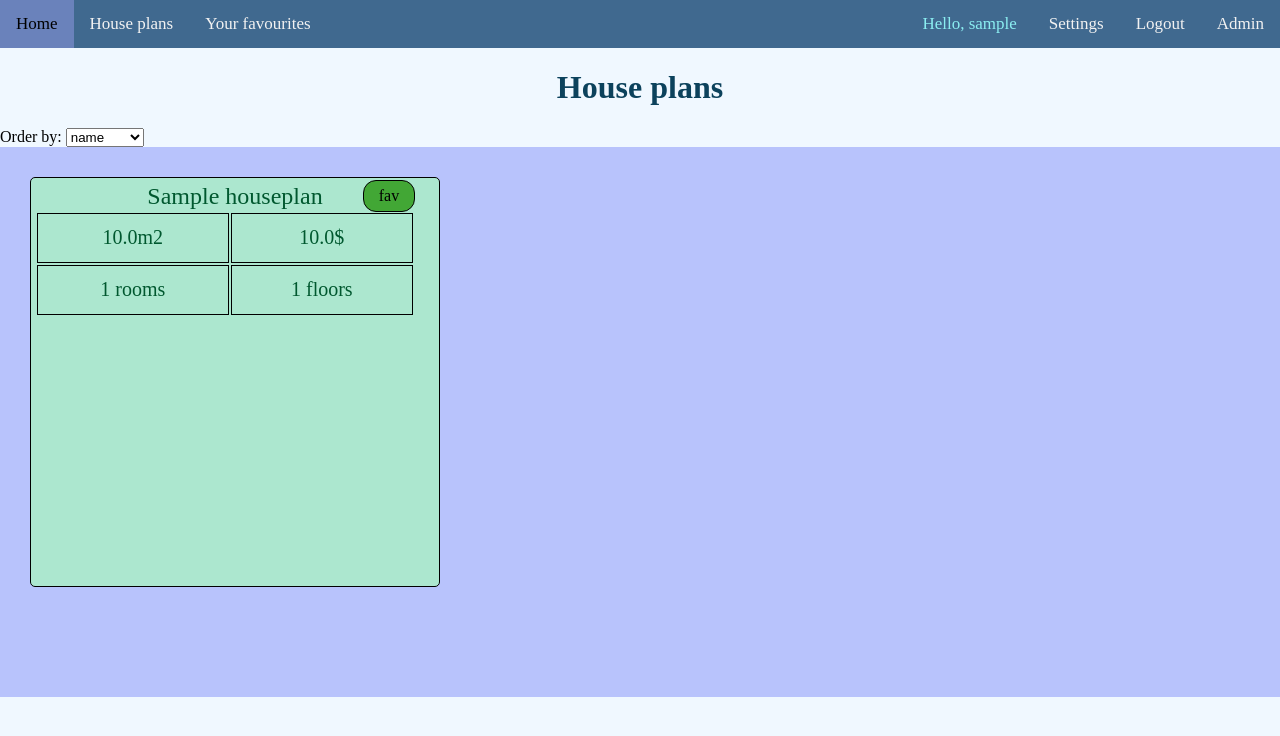
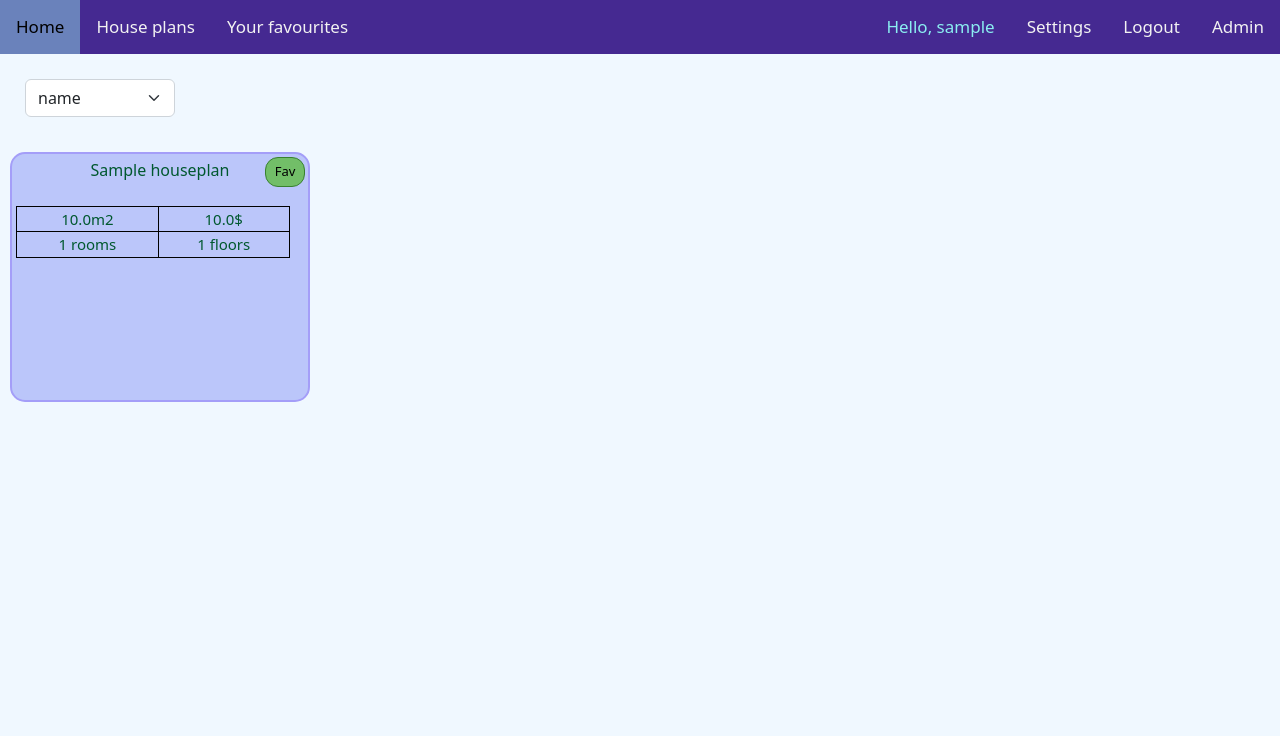
Before and after one commit to Salonce/constructionWebsite, a Django app: page /housePlanBrowser/ in a window 1280 px wide. Shown: the top 736 px of the page. Run offline with Django 4.2, Linux system fonts and the light colour scheme; a user stored in the database is signed in; tables that the repository leaves empty hold one stand-in row (values such as "Sample post").

Commit message:
better looks

```diff
--- a/construction/models.py
+++ b/construction/models.py
@@ -38,7 +38,7 @@ class UserSettings(models.Model):
   address_one = models.CharField(max_length=255)
   address_two = models.CharField(max_length=255)
   contact_person_name = models.CharField(max_length=255)
-  telephone_number = PhoneNumberField(null=True, blank=True, unique=True)
+  telephone_number = PhoneNumberField(null=True, blank=True, unique=False)
   user = models.OneToOneField(User, on_delete=models.CASCADE)
 
 
--- a/construction/templates/base.html
+++ b/construction/templates/base.html
@@ -2,9 +2,13 @@
 {% load static %}
 <html lang="en">
 <head>
+    <meta charset="utf-8">
+    <meta name="viewport" content="width=device-width, initial-scale=1">
+
+
     <script src="https://ajax.googleapis.com/ajax/libs/jquery/3.6.0/jquery.min.js"></script>
-    <meta charset="UTF-8">
     <title>{% block title %}based{% endblock %}</title>
+    <link href="https://cdn.jsdelivr.net/npm/bootstrap@5.2.0/dist/css/bootstrap.min.css" rel="stylesheet" integrity="sha384-gH2yIJqKdNHPEq0n4Mqa/HGKIhSkIHeL5AyhkYV8i59U5AR6csBvApHHNl/vI1Bx" crossorigin="anonymous">
     <link rel="stylesheet" type="text/css" href="{% static 'css/default.css' %}">
     <link rel="stylesheet" type="text/css" href="{% static 'css/housePlanPage.css' %}">
     <link rel="stylesheet" type="text/css" href="{% static 'css/housePlansBrowser.css' %}">
@@ -38,5 +42,6 @@
 
 {% endblock %}
 <script src="{% static '/js/scripts.js' %}" type="text/javascript"></script>
+
 </body>
 </html>
--- a/construction/templates/housePlan.html
+++ b/construction/templates/housePlan.html
@@ -5,7 +5,7 @@
 {% block body %}
 
 <div id="flexWindow">
-<img src="{{housePlan.picture.url}}" alt="house">
+<br><br><img id="house-photo" src="{{housePlan.picture.url}}" alt="house">
 <h1>{{ housePlan.name }}</h1>
 
 <table id="houseTable">
--- a/construction/templates/housePlanBrowser.html
+++ b/construction/templates/housePlanBrowser.html
@@ -4,18 +4,17 @@
 
 
 <div id="flexWindow">
-<h1>House plans</h1>
 </div>
 
 {% include "sorter.html" %}
 
 <div id="housePlansArray">
     {% for house in house_plans %}
-    <div class="oneHouseBlock">
-       <a href="{{house.id}}" class="housePlansBlock">
+    <div class="oneHouseBlockWrapper">
+       <a href="{{house.id}}" class="oneHouseBlock">
             <!--<img src="/images/default.jpg" class="image-in-browser"></img> -->
-            <div id="houseName" >{{ house.name }}</div>
-            <table class="plan-browser-info-table">
+            <div id="houseName" >{{ house.name }}</div><br>
+            <table class="house-info">
                 <tr>
                     <td>{{ house.total_area }}m2</td>
                     <td>{{ house.price }}$</td>
@@ -27,9 +26,9 @@
             </table>
         </a>
             {% if house.id in favourites %}
-            <a class="fav fav-activated" id="{{house.id}}">fav</a>
+            <a class="fav fav-activated" id="{{house.id}}">Fav</a>
             {% else %}
-            <a class="fav" id="{{house.id}}">fav</a>
+            <a class="fav" id="{{house.id}}">Fav</a>
             {% endif %}
 
         <div id="hpids">
--- a/construction/templates/sorter.html
+++ b/construction/templates/sorter.html
@@ -1,6 +1,7 @@
 <form action="" method="get" name="sortForm" id="sortForm">
-  <label for="sort">Order by:</label>
-  <select name="sort" id="sort" >
+  <!-- <label for="sort">Order by:</label> -->
+  <select name="sort" id="sort" class="form-select" aria-label="Default select example" value="asdads" style="margin: 25px; max-width: 150px">
+      <option selected disabled value="default">Sort by:</option>
       <option value="name">name</option>
       <option value="total_area">total area</option>
       <option value="price">price</option>
--- a/secondProject/settings.py
+++ b/secondProject/settings.py
@@ -72,9 +72,6 @@ TEMPLATES = [
 WSGI_APPLICATION = 'secondProject.wsgi.application'
 
 
-# Database
-# https://docs.djangoproject.com/en/4.1/ref/settings/#databases
-
 DATABASES = {
     'default': {
         'ENGINE': 'mysql.connector.django',
--- a/static/css/default.css
+++ b/static/css/default.css
@@ -22,6 +22,7 @@ h1{
 
 .topnav {
     background-color: rgb(64, 105, 143);
+    background-color: rgb(69, 41, 145);
     overflow: hidden;
   }
 
--- a/static/css/housePlanPage.css
+++ b/static/css/housePlanPage.css
@@ -26,6 +26,13 @@
     color: rgb(2, 61, 34)
 }
 
+#house-photo{
+    width:300px;
+    height:300px;
+
+    object-fit:scale-down;
+}
+
 #descriptionTitle{
   font-size: 36px;
   color: rgb(0, 88, 47);
--- a/static/css/housePlansBrowser.css
+++ b/static/css/housePlansBrowser.css
@@ -1,5 +1,4 @@
 #housePlansArray{
-    background-color: #b8c3fc;
     display: flex;
     width: 100%;
     align-items: left;
@@ -7,63 +6,32 @@
     flex-direction: row;
 }
 
-
-#housePlansArray .oneHouseBlock{
+.oneHouseBlockWrapper{
     position: relative;
-    width: 400px;
-    height: 500px;
-    margin: 25px;
+    width: 300px;
+    height: 250px;
+    margin: 10px;
+    padding: 0px;
 }
 
-#housePlansArray .oneHouseBlock a.fav{
-    border: 1px solid rgb(0, 0, 0);
-    position: absolute;
-    border-radius: 13px;
-    height: 30px;
-    width: 50px;
-    background-color: rgb(255, 27, 27);
-    right: 10px;
-    top: 8px;
-    display: flex;
-    align-items: center;
-    justify-content: center;
-    color: black;
-    text-decoration: none;
-}
-
-#housePlansArray .oneHouseBlock a.fav:hover{
-    color: rgb(153, 153, 153);
-    cursor: pointer;
-}
-
-
-#housePlansArray .oneHouseBlock a.fav-activated{
-    background-color: rgb(66, 167, 53);
-}
-
-#housePlansArray .oneHouseBlock a.active{
-    background-color: rgb(122, 82, 63);
-}
-
-
-#housePlansArray .oneHouseBlock .housePlansBlock{
-    background-color: rgb(172, 231, 207);
-    border: 1px solid rgb(0, 0, 0);
+.oneHouseBlock{
+    background-color: #bbc6fa;
+    border: 2px solid #a49ef8;
     padding: 4px;
-    margin: 5px;
-    border-radius: 5px;
+    border-radius: 15px;
     display: flex;
     flex-direction: column;
     text-decoration: none;
-    width: 400px;
-    height: 400px;
+    width: 300px;
+    height: 250px;
 }
 
-#housePlansArray .oneHouseBlock .housePlansBlock:hover{
-    background-color: rgb(121, 189, 166);
+.oneHouseBlock:hover{
+    background-color: #a6aed6;
+    background-color: rgb(206, 233, 255);
 }
 
-#housePlansArray .housePlansBlock img{
+.oneHouseBlock img{
     display: block;
     margin-top: 5px;
     margin-left: auto;
@@ -72,31 +40,59 @@
     height: 250px;
 }
 
-#housePlansArray .housePlansBlock #houseName{
+.oneHouseBlock #houseName{
     text-align: center;
-    margin: 1px;
-    font-size: 24px;
+    font-size: 16px;
     color: rgb(0, 88, 47);
 }
 
-.plan-browser-info-table{
-    height: 100px;
+.house-info{
     width: 95%;
 }
-.plan-browser-info-table tr{
+
+.house-info tr{
     text-align: center;
-    height: 50px;
+    height: 25px;
+}
+
+.house-info tr td{
     border: 1px solid black;
-}
-.plan-browser-info-table tr td{
-    border: 1px solid black;
-    font-size: 20px;
+    font-size: 15px;
     color: rgb(0, 88, 47);
     text-align: center;
 }
+
+a.fav{
+    background-color: rgb(250, 96, 96);
+    border: 1px solid rgb(56, 129, 47);
+    position: absolute;
+    border-radius: 13px;
+    height: 30px;
+    width: 40px;
+    padding: 0px;
+    right: 5px;
+    top: 5px;
+    display: flex;
+    align-items: center;
+    justify-content: center;
+    color: black;
+    text-decoration: none;
+    font-size: 13px;
+}
+
+a.fav:hover{
+    color: rgb(212, 190, 190);
+    cursor: pointer;
+}
+
+
+a.fav-activated{
+    background-color: rgb(114, 190, 104);
+}
+
 /*
 
-#housePlansArray #housePlansBlock .house-item{
+#housePlansArray #oneHouseBlock .house-item{
     margin: 1px;
     font-size: 20px;
     color: rgb(0, 88, 47);
--- a/static/js/scripts.js
+++ b/static/js/scripts.js
@@ -27,10 +27,6 @@ $(document).ready(function(){
         document.getElementById("sortForm").submit();
     });
 });
-
-
-
-
 
 
 
```
Also changed, not shown: construction/templates/login.html (+10 -5 lines), construction/templates/userSettings.html (+9 -8 lines).
